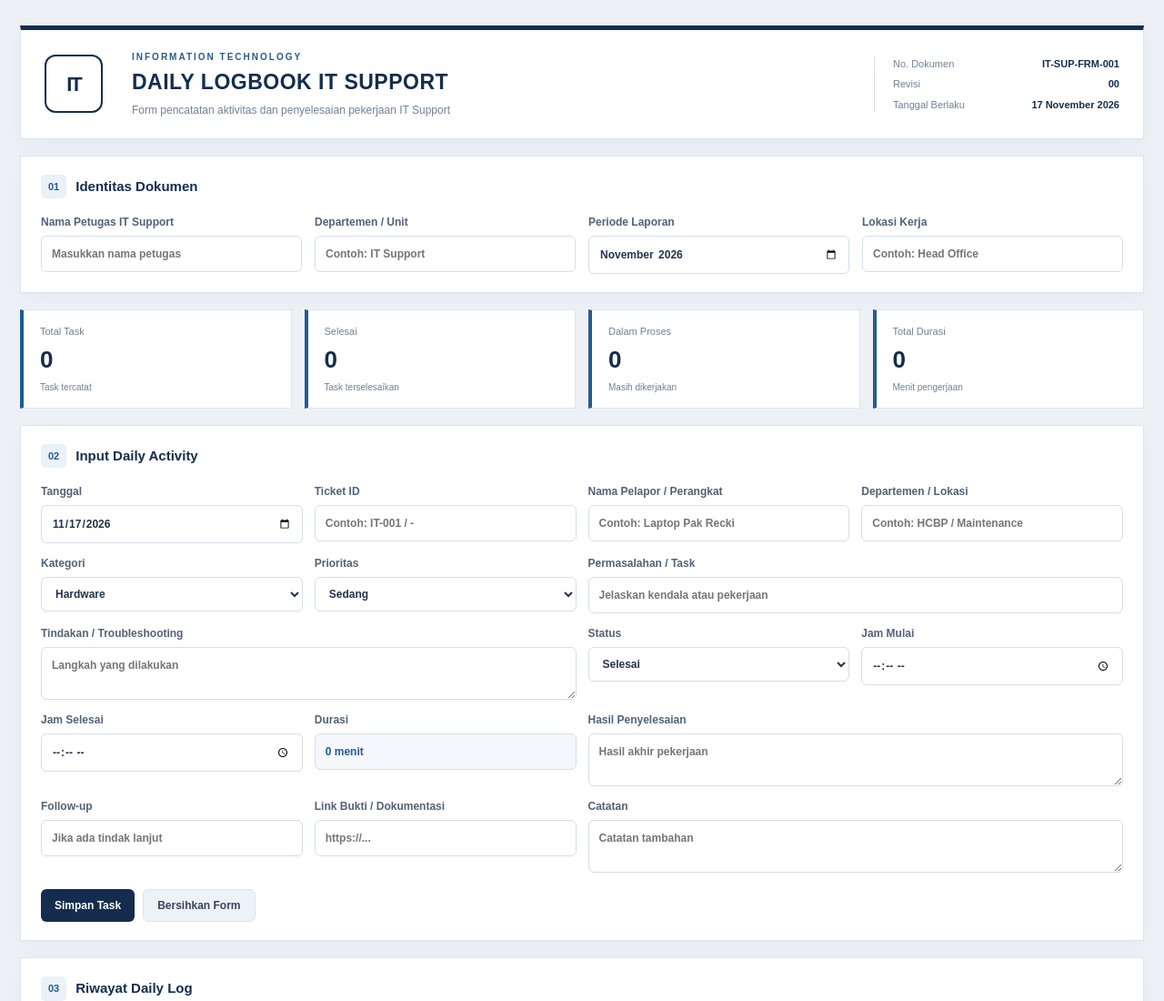
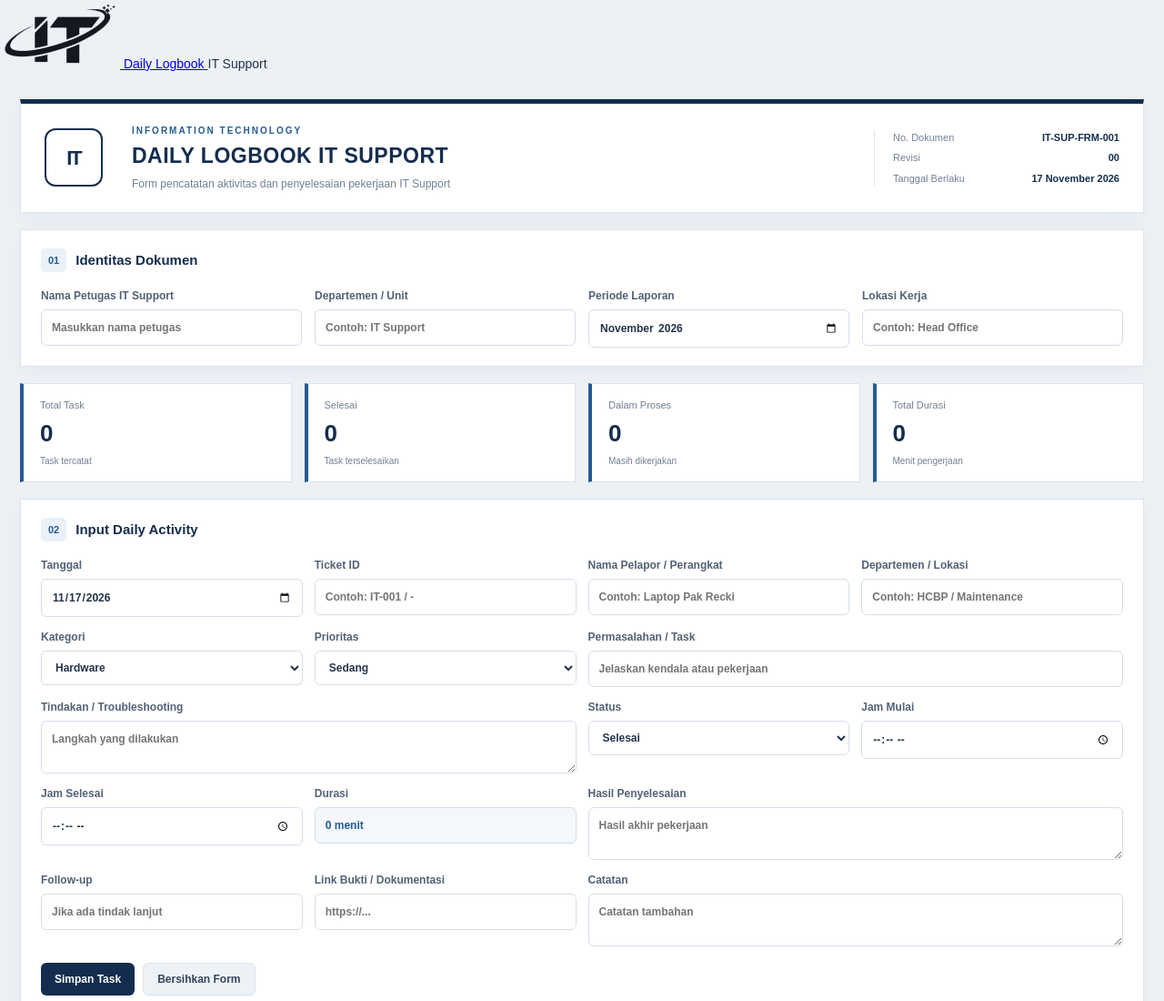
Before and after one commit to HilmanAmrullah/daily_logbook, a plain HTML site: page index.html in a window 1280 px wide. Shown: the top 1100 px of the page at 91% size. Drawn offline with Linux system fonts and the light colour scheme.

Commit message:
Add IT logo to top navigation bar

```diff
--- a/index.html
+++ b/index.html
@@ -8,6 +8,13 @@
   <link rel="stylesheet" href="style.css">
 </head>
 <body>
+  <nav class="top-navbar" aria-label="Navigasi utama">
+    <a class="navbar-brand" href="./">
+      <img src="assets/it-logo.png" alt="IT Logo">
+      <span>Daily Logbook</span>
+    </a>
+    <span class="navbar-caption">IT Support</span>
+  </nav>
   <main class="page">
     <header class="document-header">
       <div class="brand-mark">IT</div>
```
